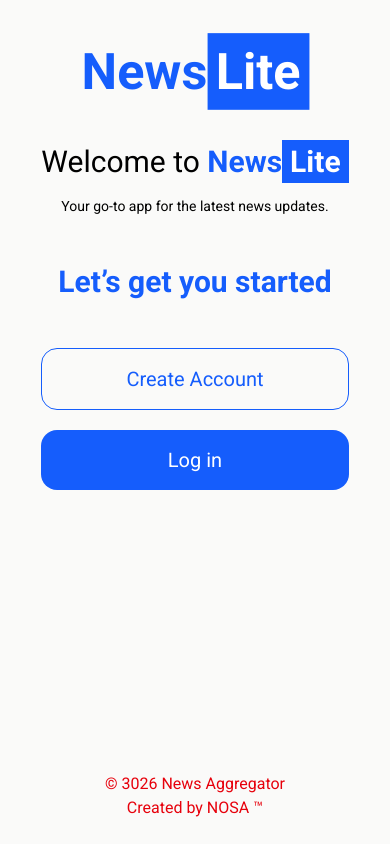
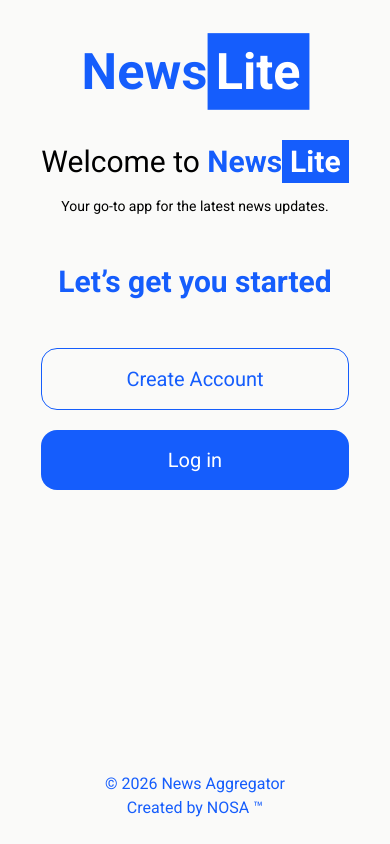
Before and after one commit to egharevbanosa58-debug/news-aggregator, a Next.js app in the folder my-text-app-beta/: page / in a window 390 px wide. Built offline with nearby package versions, Linux system fonts and the light colour scheme.

Commit message:
Finally guyyy

```diff
--- a/my-text-app-beta/app/page.js
+++ b/my-text-app-beta/app/page.js
@@ -230,8 +230,8 @@ export default function Home() {
       </div>
 
       {/* Footer */}
-      <footer className="text-center text-red-600 py-6 mt-auto md:hidden">
-        <p>© 3026 News Aggregator</p>
+      <footer className="text-center text-blue-600 py-6 mt-auto md:hidden">
+        <p>© 2026 News Aggregator</p>
         <p>Created by NOSA ™</p>
       </footer>
 
```
